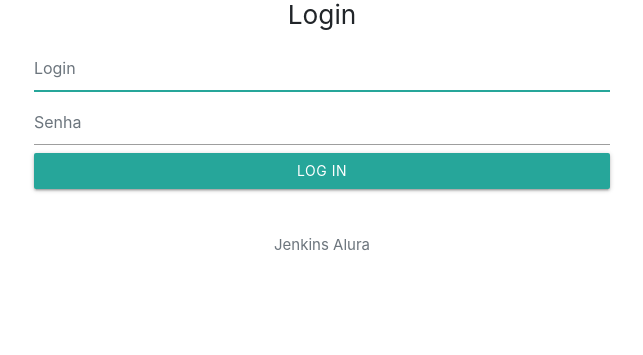
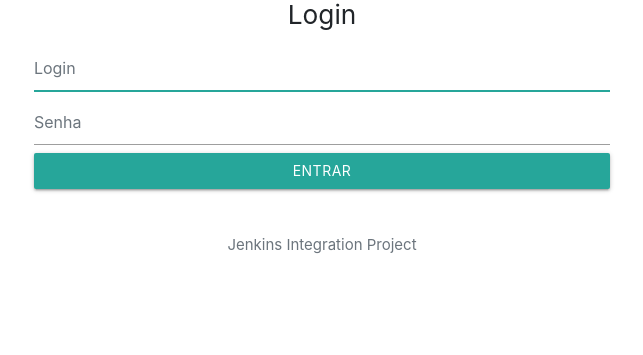
Before and after one commit to lucasrpinho/jenkins-todo, a Django app: page /login/ in a window 1280 px wide. Shown: the part 130-485 px from the top of the page, without its empty margins (318-961 px from the left). Run offline with Django 3.2, Linux system fonts and the light colour scheme; some libraries are stand-ins or nearby versions.

Commit message:
feat: testing automated deploy with jenkins

```diff
--- a/jenkins-todo-list/templates/registration/login.html
+++ b/jenkins-todo-list/templates/registration/login.html
@@ -23,8 +23,8 @@
     </div>
         {% render_field form.username class="form-control " placeholder='Login' %}
         {% render_field form.password class="form-control " placeholder='Senha' %}
-      <button class="btn btn-lg btn-outline-success btn-block" type="submit">Log In</button>
-      <p class="mt-5 mb-3 text-muted">Jenkins Alura</p>
+      <button class="btn btn-lg btn-outline-success btn-block" type="submit">Entrar</button>
+      <p class="mt-5 mb-3 text-muted">Jenkins Integration Project</p>
     </form>
     </div>
 {% endblock  %}
```
